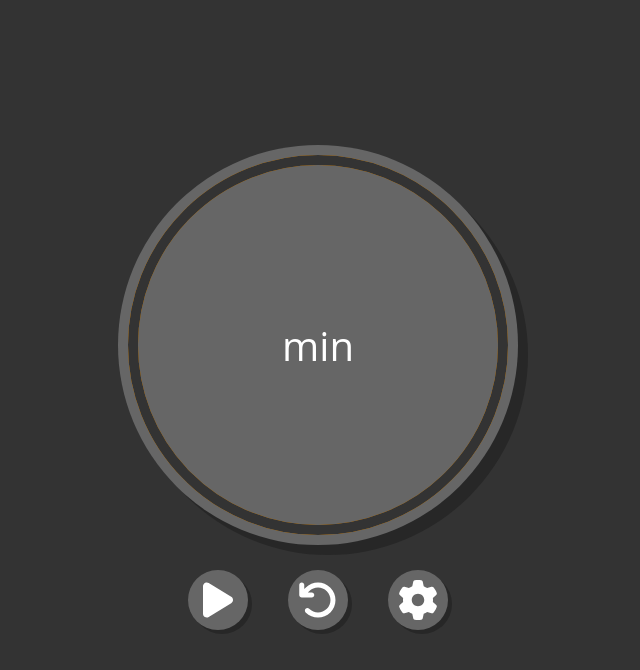
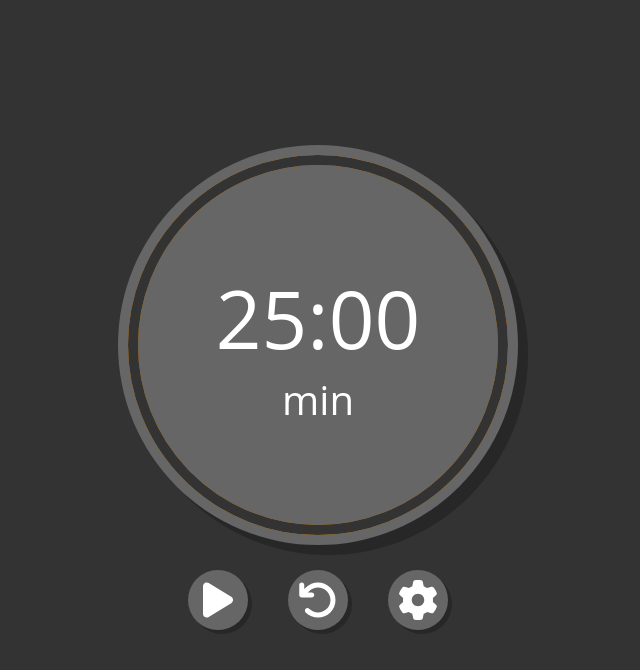
Before and after one commit to maxi326519/pomodoro-app, a React (Create React App) app: page / in a window 1280 px wide. Shown: the top 670 px of the page, without its empty margins (322-962 px from the left). Built offline with nearby package versions, Linux system fonts and the light colour scheme.

Commit message:
Update Hooks

```diff
--- a/src/components/Pomodoro.jsx
+++ b/src/components/Pomodoro.jsx
@@ -4,48 +4,25 @@ import { useState, useEffect } from 'react'
 import './styles/Pomodoro.scss'
 
 export default function Pomodoro (){
-    const [timer, setState] = useState({minutes: 1, seconds: null, counter: null});
-    const [interval, intervalState] = useState({id: null, state: false});
+    const [timer, setState] = useState({ active: false, minutes: 25, seconds: 1500, counter: '25:00'});
+    var id = null;
 
-    useEffect(()=>{/*
-        if(timer.seconds === null){restart()} */
-/*
-        if((timer.seconds <= 1) && (interval.state === true)){
-            clearInterval(interval.id);
-            intervalState({ id: null, state: false});
-        } */
-    }, [timer]);
-
-    function start(){
-
-        if(interval.state === false){
-
-            var id = setInterval(()=>{
-
-                setState({
-                    ...timer,
-                    seconds: timer.seconds--,
-                    counter: format(timer.seconds)
-                })
-            }, 1000);
-
-            intervalState({
-                id: id,
-                state: true
-            });
-
-        }else if(interval.state === true){
-            clearInterval(interval.id);
-            intervalState({
-                id: null,
-                state: false
-            });
+    function handleTime(){
+        if(timer.active === false){
+            console.log('Timer activado');
+            setState({ ...timer, active: true })
+        }else{
+            console.log('Timer desactivado');
+            clearTimeout(id);
+            setState({ ...timer, active: false })
         }
     }
 
     function restart(){
-        if(interval.id === null){
+        if(timer.active === false){
+            console.log('Timer restaurado');
             setState({
+                ...timer,
                 minutes: timer.minutes,
                 seconds: timer.minutes*60,
                 counter: format(timer.minutes*60)
@@ -57,6 +34,30 @@ export default function Pomodoro (){
         return `${('0' + Math.floor(seconds/60)).slice(-2)}:${('0' + seconds%60).slice(-2)}`
     }
 
+    useEffect(()=>{
+        if(timer.active === true){
+            console.log('El timer esta activo');
+            if(timer.seconds !== 0){
+                console.log('Y es diferente de 0');
+                id = setTimeout(()=>{
+                    setState({
+                        ...timer,
+                        seconds: timer.seconds -1,
+                        counter: format(timer.seconds)
+                    })
+                }, 1000);
+
+                console.log(timer);
+                console.log(id);
+            }else{
+                console.log('Per es 0');
+            }
+        }else{
+            console.log('El timer esta desactivado');
+            console.log(timer);
+        }
+    }, [timer]);
+
     return (
         <div className='pomodoro'>
             <div className='circle'>
@@ -64,7 +65,7 @@ export default function Pomodoro (){
                 <span className='text'>min</span>
             </div>
             <div className='controls'>
-                <button onClick={start}>
+                <button onClick={handleTime}>
                     <svg className='play' xmlns="http://www.w3.org/2000/svg" viewBox="0 0 384 512">{/*Font Awesome Pro 6.2.0 by @fontawesome - https://fontawesome.com License - https://fontawesome.com/license (Commercial License) Copyright 2022 Fonticons, Inc. */}<path d="M73 39c-14.8-9.1-33.4-9.4-48.5-.9S0 62.6 0 80V432c0 17.4 9.4 33.4 24.5 41.9s33.7 8.1 48.5-.9L361 297c14.3-8.7 23-24.2 23-41s-8.7-32.2-23-41L73 39z"/></svg>
                     <svg className='pause' xmlns="http://www.w3.org/2000/svg" viewBox="0 0 320 512">{/* Font Awesome Pro 6.2.0 by @fontawesome - https://fontawesome.com License - https://fontawesome.com/license (Commercial License) Copyright 2022 Fonticons, Inc. */}<path d="M48 64C21.5 64 0 85.5 0 112V400c0 26.5 21.5 48 48 48H80c26.5 0 48-21.5 48-48V112c0-26.5-21.5-48-48-48H48zm192 0c-26.5 0-48 21.5-48 48V400c0 26.5 21.5 48 48 48h32c26.5 0 48-21.5 48-48V112c0-26.5-21.5-48-48-48H240z"/></svg>
                 </button>
```
